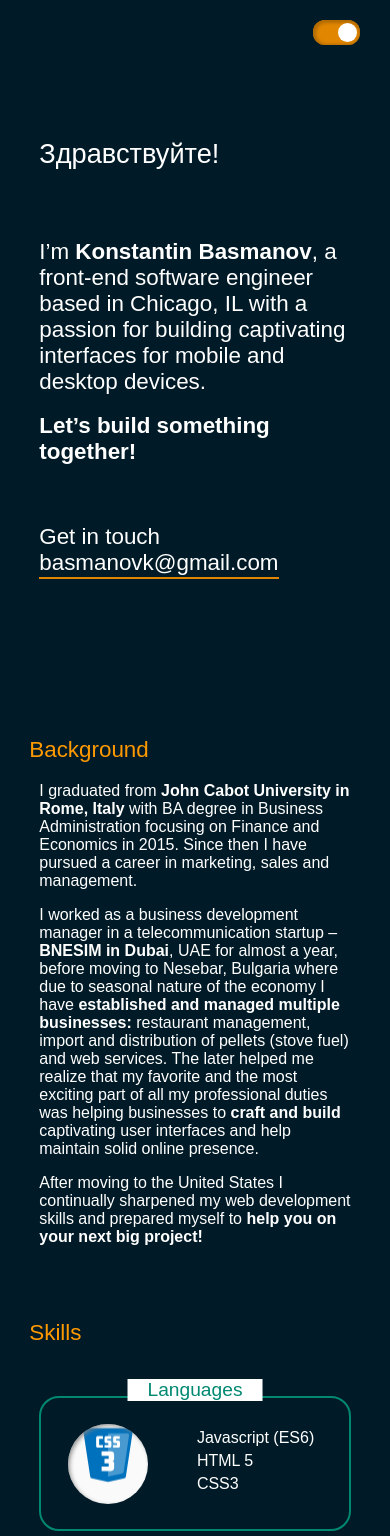
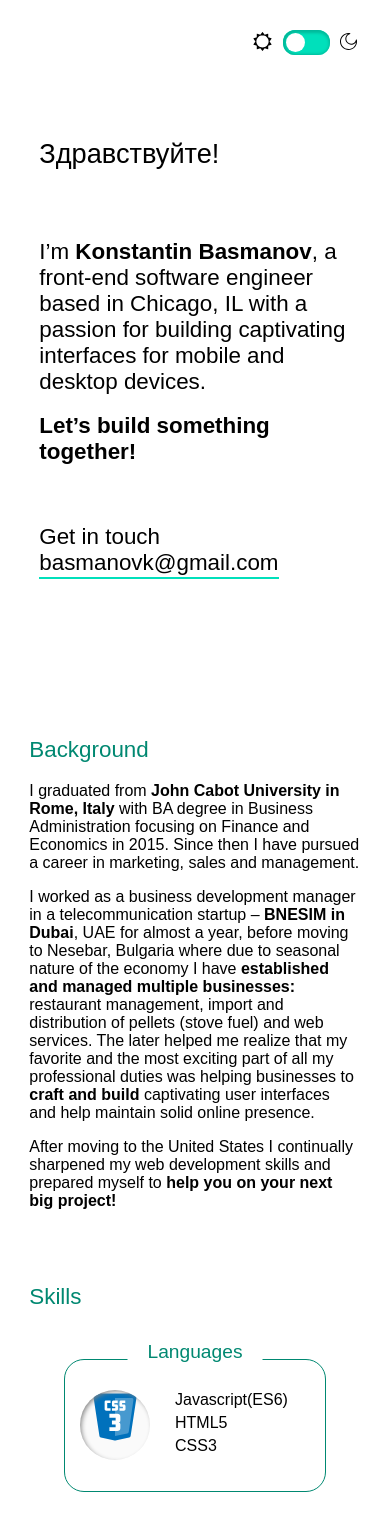
Before and after one commit to whoiskonstantin/personal-website-v2, a React (Create React App) app: page / in a window 390 px wide. Shown: the top 1536 px of the page. Built offline with nearby package versions, Linux system fonts and the light colour scheme; a web font is replaced by a local one.

Commit message:
dark theme updates and media querry changes

```diff
--- a/src/GlobalStyle.css
+++ b/src/GlobalStyle.css
@@ -57,6 +57,7 @@ footer {
   background-color: var(--footer-color);
   padding: 20px 30px;
 }
+
 .greeting {
   position: relative;
   height: 100px;
@@ -69,7 +70,11 @@ footer {
 
 .skills-ul {
   padding: 0 0 0 20px;
-  min-width: 130px;
+  min-width: 140px;
+  display: flex;
+  flex-direction: column;
+  /* flex-wrap: flex; */
+  justify-content: center;
 }
 
 .skills-li {
@@ -77,7 +82,7 @@ footer {
 }
 
 .section-content {
-  padding: 0 10px;
+  padding: 0;
 }
 
 .space-around {
@@ -96,11 +101,11 @@ footer {
 } */
 
 .sub-section {
-  border: 2px solid var(--subtitle-color);
+  border: 1px solid var(--subtitle-color);
   border-radius: 20px;
   padding: 15px 10px;
   position: relative;
-  margin: 50px 0;
+  margin: 30px 0;
 }
 
 .sub-section h3 {
@@ -139,6 +144,7 @@ h3.sub-tl-des {
 .container {
   margin: 0 auto;
   width: 90%;
+  max-width: 1060px;
 }
 .bold {
   font-weight: 600;
@@ -155,12 +161,12 @@ h3.sub-tl-des {
 .bubbling-icons {
   box-shadow: inset 2px 2px 5px -1px grey;
   border-radius: 60px;
-  width: 80px;
-  height: 80px;
+  width: 70px;
+  height: 70px;
   animation-duration: 13s;
   /* animation-iteration-count: infinite; */
   animation-timing-function: cubic-bezier(0.68, -0.55, 0.27, 1);
-  background-size: 80px 240px;
+  background-size: 70px 210px;
 }
 
 .languages {
@@ -185,27 +191,32 @@ h3.sub-tl-des {
 .project1 {
   width: 100%;
 }
+.flex-wide {
+  display: flex;
+  justify-content: space-around;
+  flex-wrap: wrap;
+}
 @keyframes bubbling {
   0% {
     background-position: 0 0;
   }
   5% {
-    background-position: 0 80px;
+    background-position: 0 70px;
   }
   35% {
-    background-position: 0 80px;
+    background-position: 0 70px;
   }
   40% {
-    background-position: 0 160px;
+    background-position: 0 140px;
   }
   68% {
-    background-position: 0 160px;
+    background-position: 0 140px;
   }
   73% {
-    background-position: 0 240px;
+    background-position: 0 210px;
   }
   100% {
-    background-position: 0 240px;
+    background-position: 0 210px;
   }
 }
 
@@ -239,16 +250,18 @@ h3.sub-tl-des {
   li {
     font-size: 1.3rem;
   }
+  .sub-section {
+    margin: 15px 5px;
+  }
 }
-@media (min-width: 900px) {
+@media (min-width: 966px) {
   .section-title {
     min-width: 200px;
     margin-top: 0;
   }
-  .flex {
-    display: flex;
-    justify-content: space-around;
-    align-content: flex-start;
+
+  .flex-wide {
+    justify-content: space-between;
   }
   .section-content p {
     margin-top: 0.7rem;
@@ -256,6 +269,7 @@ h3.sub-tl-des {
 
   .sub-section {
     max-width: 500px;
+    margin: 15px 0;
   }
   .section-content {
     width: 100%;
@@ -272,32 +286,58 @@ h3.sub-tl-des {
     max-width: 700px;
   }
 }
-/* DARK THEME CLASSES */
+@media (min-width: 1182px) {
+  .flex {
+    display: flex;
+    justify-content: space-around;
+    align-content: flex-start;
+  }
+}
+
+/* COLOR THEME CLASSES */
 .App {
-  width: 100%;
+  /* width: 100%; */
   background-color: var(--main-bg-color);
   transition: background-color 0.6s;
 }
 
-.darkBg {
+#darkBg {
   background-color: var(--d-main-bg-color);
   color: var(--d-font-color);
   transition: background-color 0.6s;
 }
-.darkTitle {
+#darkTitle {
   color: var(--d-subtitle-color);
+  background-color: var(--d-main-bg-color);
+}
+
+#darkBorder {
+  border-color: var(--d-font-color);
+}
+
+#darkText {
+  color: var(--d-font-color);
 }
 /* SLIDER */
+.switch-icons {
+  height: 20px;
+  padding-top: 2px;
+  width: 20px;
+  box-sizing: border-box;
+}
+.moon {
+  padding-top: 3px;
+}
 .switch-container {
   position: absolute;
   display: flex;
-  top: 10px;
-  right: 20px;
+  top: 30px;
+  right: 30px;
 }
 /* Container around the slider */
 .switch {
   position: relative;
-  margin: 10px 10px 0 10px;
+  margin: 0 10px;
   display: inline-block;
   width: 47px;
   height: 25px;
--- a/src/components/App.js
+++ b/src/components/App.js
@@ -7,9 +7,9 @@ function App() {
   const handleBackgorundColor = () => {
     let time = new Date().getHours()
     if (time > 19 && time < 8) {
-      return false
+      return true
     }
-    return true
+    return false
   }
 
   let [darkMode, setBackgroundMode] = useState(handleBackgorundColor())
@@ -21,7 +21,7 @@ function App() {
     //   : document.body.classList.remove('darkMode')
   }
   return (
-    <div className={`App ${darkMode ? 'darkBg' : ''}`}>
+    <div className='App' id={darkMode ? 'darkBg' : ''}>
       <BackgroundSwitch
         darkMode={darkMode}
         onInputChange={handleInputChange}
@@ -47,7 +47,7 @@ function App() {
         </h3>
       </header>
       <section className='container flex'>
-        <h2 className={`section-title ${darkMode ? 'darkTitle' : ''}`}>
+        <h2 className='section-title' id={darkMode ? 'darkTitle' : ''}>
           Background
         </h2>
         <div className='section-content'>
@@ -80,39 +80,51 @@ function App() {
           </p>
         </div>
       </section>
-      <section className='container flex'>
-        <h2 className={`section-title ${darkMode ? 'darkTitle' : ''}`}>
+      <section className='container flex '>
+        <h2 className='section-title' id={darkMode ? 'darkTitle' : ''}>
           Skills
         </h2>
 
-        <div className='section-content'>
-          <div className='sub-section space-around'>
-            <h3 className='sub-tl-lang'>Languages</h3>
+        <div className='section-content flex-wide'>
+          <div
+            className='sub-section space-around'
+            id={darkMode ? 'darkBorder' : ''}
+          >
+            <h3 className='sub-tl-lang' id={darkMode ? 'darkTitle' : ''}>
+              Languages
+            </h3>
             <div className='bubbling-container column'>
               <div className='bubbling-icons languages'></div>
             </div>
             <ul className='skills-ul'>
-              <li className='skills-li'>Javascript (ES6)</li>
-              <li className='skills-li'>HTML 5</li>
+              <li className='skills-li'>Javascript(ES6)</li>
+              <li className='skills-li'>HTML5</li>
               <li className='skills-li'>CSS3</li>
             </ul>
           </div>
-          <div className='sub-section space-around'>
-            <h3 className='sub-tl-tls-res'>Tools and Resources</h3>
+          <div
+            className='sub-section space-around'
+            id={darkMode ? 'darkBorder' : ''}
+          >
+            <h3 className='sub-tl-tls-res' id={darkMode ? 'darkTitle' : ''}>
+              Tools and Resources
+            </h3>
             <div className='bubbling-container column'>
               <div className='bubbling-icons tools'></div>
             </div>
             <ul className='skills-ul'>
-              <li className='skills-li'>React & Redux</li>
+              <li className='skills-li'>React/Redux</li>
               <li className='skills-li'>AWS</li>
               <li className='skills-li'>Git & Github</li>
-              <li className='skills-li'>GSAP</li>
-              <li className='skills-li'>Postman</li>
-              <li className='skills-li'>Chrome DevTools</li>
             </ul>
           </div>
-          <div className='sub-section space-around'>
-            <h3 className='sub-tl-des'>Design</h3>
+          <div
+            className='sub-section space-around'
+            id={darkMode ? 'darkBorder' : ''}
+          >
+            <h3 className='sub-tl-des' id={darkMode ? 'darkTitle' : ''}>
+              Design
+            </h3>
             <div className='bubbling-container column'>
               <div className='bubbling-icons adobe'></div>
             </div>
@@ -125,7 +137,7 @@ function App() {
         </div>
       </section>
       <section className='container flex'>
-        <h2 className={`section-title ${darkMode ? 'darkTitle' : ''}`}>
+        <h2 className='section-title' id={darkMode ? 'darkTitle' : ''}>
           Projects
         </h2>
         <div className='section-content'>
--- a/src/components/BackgroundSwitch.js
+++ b/src/components/BackgroundSwitch.js
@@ -1,4 +1,6 @@
 import React from 'react'
+import { Sun } from './Sun'
+import { Moon } from './Moon'
 
 export default function BackgroundSwitch({
   darkMode,
@@ -8,6 +10,10 @@ export default function BackgroundSwitch({
 }) {
   return (
     <div className='switch-container no_highlights'>
+      <div className='switch-icons'>
+        <Sun darkMode={darkMode} />
+      </div>
+
       <label className='switch'>
         <input
           name='switch'
@@ -17,6 +23,9 @@ export default function BackgroundSwitch({
         />
         <span className='slider'></span>
       </label>
+      <div className='switch-icons moon'>
+        <Moon darkMode={darkMode} />
+      </div>
     </div>
   )
 }
--- a/src/components/Greeting.js
+++ b/src/components/Greeting.js
@@ -1,4 +1,4 @@
-import React, { useRef, useState, useEffect } from 'react'
+import React, { useState, useEffect } from 'react'
 import { gsap, Power0 } from 'gsap'
 export default function Greeting() {
   const greetingsList = [
@@ -10,8 +10,6 @@ export default function Greeting() {
     'Hola!',
     '你好!'
   ]
-
-  let greetingRef = useRef(null)
 
   const [indx, setIndx] = useState(0)
 
@@ -55,12 +53,7 @@ export default function Greeting() {
   }, [indx])
 
   return (
-    <div
-      className='greeting'
-      ref={element => {
-        greetingRef = element
-      }}
-    >
+    <div className='greeting'>
       <h1 className='flip'>{greetingsList[indx]}</h1>
     </div>
   )
--- /dev/null
+++ b/src/components/Moon.js
@@ -0,0 +1,31 @@
+import React from 'react'
+
+export const Moon = ({ darkMode }) => (
+  <svg
+    version='1.1'
+    id='moon'
+    xmlns='http://www.w3.org/2000/svg'
+    xmlnsXlink='http://www.w3.org/1999/xlink'
+    x='0px'
+    y='0px'
+    heigth='17px'
+    width='17px'
+    viewBox='0 0 512 512'
+    xmlSpace='preserve'
+  >
+    <g>
+      <path
+        fill={darkMode ? '#e08600' : '#000000'}
+        d='M507.681,209.011c-1.297-6.991-7.323-12.112-14.433-12.262c-7.145-0.155-13.346,4.712-14.936,11.642
+			c-15.26,66.498-73.643,112.941-141.978,112.941c-80.321,0-145.667-65.346-145.667-145.666
+			c0-68.335,46.443-126.718,112.942-141.976c6.93-1.59,11.791-7.827,11.643-14.934c-0.149-7.108-5.269-13.136-12.259-14.434
+			C287.545,1.454,271.735,0,256,0C187.62,0,123.333,26.629,74.98,74.981C26.629,123.333,0,187.62,0,256
+			s26.629,132.667,74.98,181.019C123.333,485.371,187.62,512,256,512s132.667-26.629,181.02-74.981
+			C485.371,388.667,512,324.38,512,256C512,240.278,510.547,224.469,507.681,209.011z M256,482C131.383,482,30,380.617,30,256
+			c0-118.227,91.264-215.544,207.036-225.212c-14.041,9.63-26.724,21.303-37.513,34.681
+			c-25.058,31.071-38.857,70.207-38.857,110.197c0,96.863,78.804,175.666,175.667,175.666c39.99,0,79.126-13.8,110.197-38.857
+			c13.378-10.789,25.051-23.471,34.682-37.511C471.544,390.736,374.228,482,256,482z'
+      />
+    </g>
+  </svg>
+)
--- /dev/null
+++ b/src/components/Sun.js
@@ -0,0 +1,37 @@
+import React from 'react'
+
+export const Sun = ({ darkMode }) => (
+  <svg
+    version='1.1'
+    id='sun'
+    xmlns='http://www.w3.org/2000/svg'
+    xmlnsXlink='http://www.w3.org/1999/xlink'
+    x='0px'
+    y='0px'
+    width='19px'
+    height='19px'
+    viewBox='0 0 511.34 511.34'
+    xmlSpace='preserve'
+  >
+    <g>
+      <path
+        fill={darkMode ? '#e08600' : '#000000'}
+        d='M497.78,326.334l-51.395-70.808l51.395-70.804c1.711-2.475,2.088-5.232,1.14-8.276c-0.767-2.859-2.669-4.762-5.712-5.712
+		l-83.363-27.408V55.959c0-3.044-1.242-5.519-3.721-7.421c-2.85-1.902-5.615-2.284-8.274-1.143l-83.367,26.836L263.092,3.427
+		C261.378,1.143,258.905,0,255.667,0c-3.234,0-5.708,1.146-7.422,3.427l-51.394,70.805l-83.368-26.836
+		c-2.662-1.142-5.424-0.76-8.28,1.143c-2.474,1.903-3.711,4.377-3.711,7.421v87.366l-83.367,27.408
+		c-3.044,0.953-4.947,2.856-5.708,5.712c-0.95,3.044-0.571,5.802,1.143,8.276l51.391,70.804L13.56,326.334
+		c-1.714,2.282-2.093,5.041-1.143,8.278c0.76,2.847,2.664,4.753,5.708,5.712l83.367,27.407v87.364c0,3.043,1.237,5.521,3.711,7.423
+		c2.856,1.903,5.618,2.283,8.28,1.144l83.368-26.837l51.394,70.805c1.902,2.471,4.377,3.71,7.422,3.71s5.522-1.239,7.424-3.71
+		l51.391-70.805l83.371,26.837c2.659,1.143,5.421,0.76,8.271-1.144c2.479-1.902,3.721-4.38,3.721-7.423v-87.364l83.363-27.407
+		c3.043-0.955,4.945-2.861,5.712-5.712C499.875,331.375,499.491,328.616,497.78,326.334z M407.134,319.339
+		c-8.661,20.27-20.365,37.78-35.114,52.534c-14.753,14.749-32.261,26.456-52.534,35.118c-20.266,8.657-41.541,12.99-63.811,12.99
+		c-22.27,0-43.537-4.333-63.81-12.99c-20.27-8.665-37.782-20.369-52.532-35.118c-14.75-14.754-26.455-32.265-35.117-52.534
+		c-8.66-20.272-12.99-41.541-12.99-63.813c0-22.27,4.331-43.537,12.99-63.81c8.658-20.27,20.367-37.781,35.117-52.534
+		c14.753-14.749,32.262-26.457,52.532-35.115c20.27-8.663,41.54-12.99,63.81-12.99c22.266,0,43.545,4.327,63.811,12.99
+		c20.273,8.658,37.781,20.366,52.534,35.115c14.749,14.753,26.453,32.264,35.114,52.534c8.658,20.273,12.991,41.543,12.991,63.81
+		C420.125,277.798,415.789,299.066,407.134,319.339z'
+      />
+    </g>
+  </svg>
+)
```
Also changed, not shown: src/resources/sun.svg (added).
